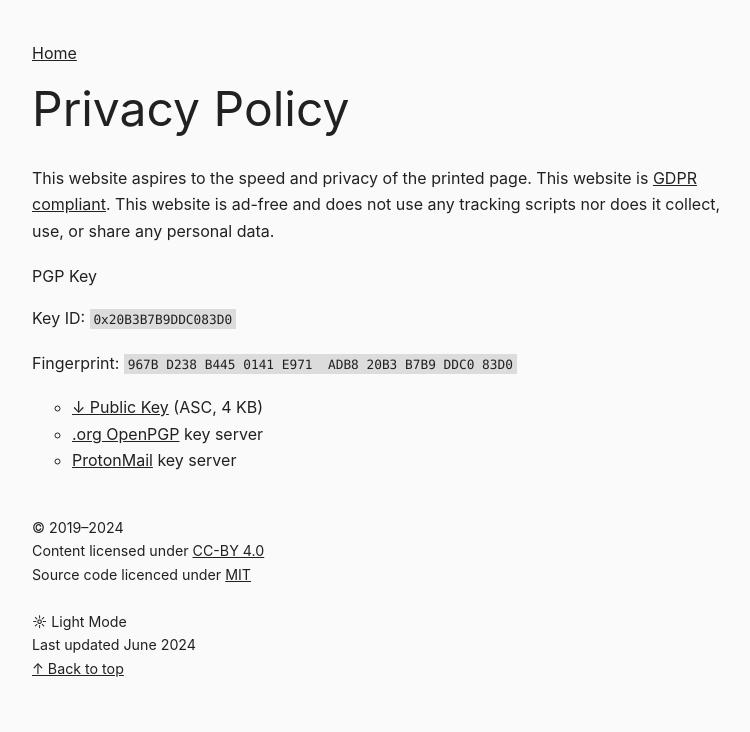
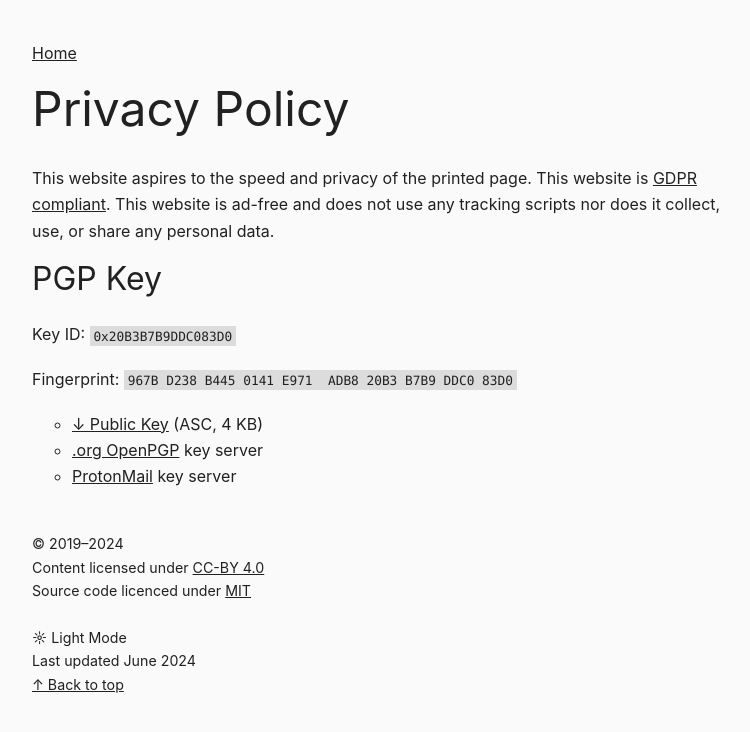
Before and after one commit to gerhardlanz/gerhardla.nz, a Jekyll site: the page built from privacy.md, in a window 1280 px wide. Shown: the top 732 px of the page, without its empty margins (8-758 px from the left). Built offline with Jekyll 4.4.1, drawn with Linux system fonts in a browser that asks for light colours; our own code applies the rules of GitHub Pages for plain Markdown files.

Commit message:
chore: update heading styles in style.css

```diff
--- a/assets/css/style.css
+++ b/assets/css/style.css
@@ -91,7 +91,18 @@ line-height: 1;
 margin-top: 0;
 }
 
-h2, h3, h4, h5 {
+h2 {
+font-size: 2em;
+line-height: 1;
+margin-top: 0;
+}
+
+h3 {
+font-size: 1.5em;
+line-height: 1;
+}
+
+h4, h5 {
 font-size: 100%
 }
 
@@ -101,7 +112,7 @@ background-color: var(--code-color);
 font-size: 80%;
 margin-right: 2px;
 padding: .2em .3em;
-white-space: nowrap
+white-space: nowrap;
 width: 40em;
 }
 
@@ -116,7 +127,7 @@ white-space: pre-wrap;
 white-space: -moz-pre-wrap;
 white-space: -pre-wrap;
 white-space: -o-pre-wrap;
-word-wrap: break-word
+word-wrap: break-word;
 width: 40em;
 }
 
```
